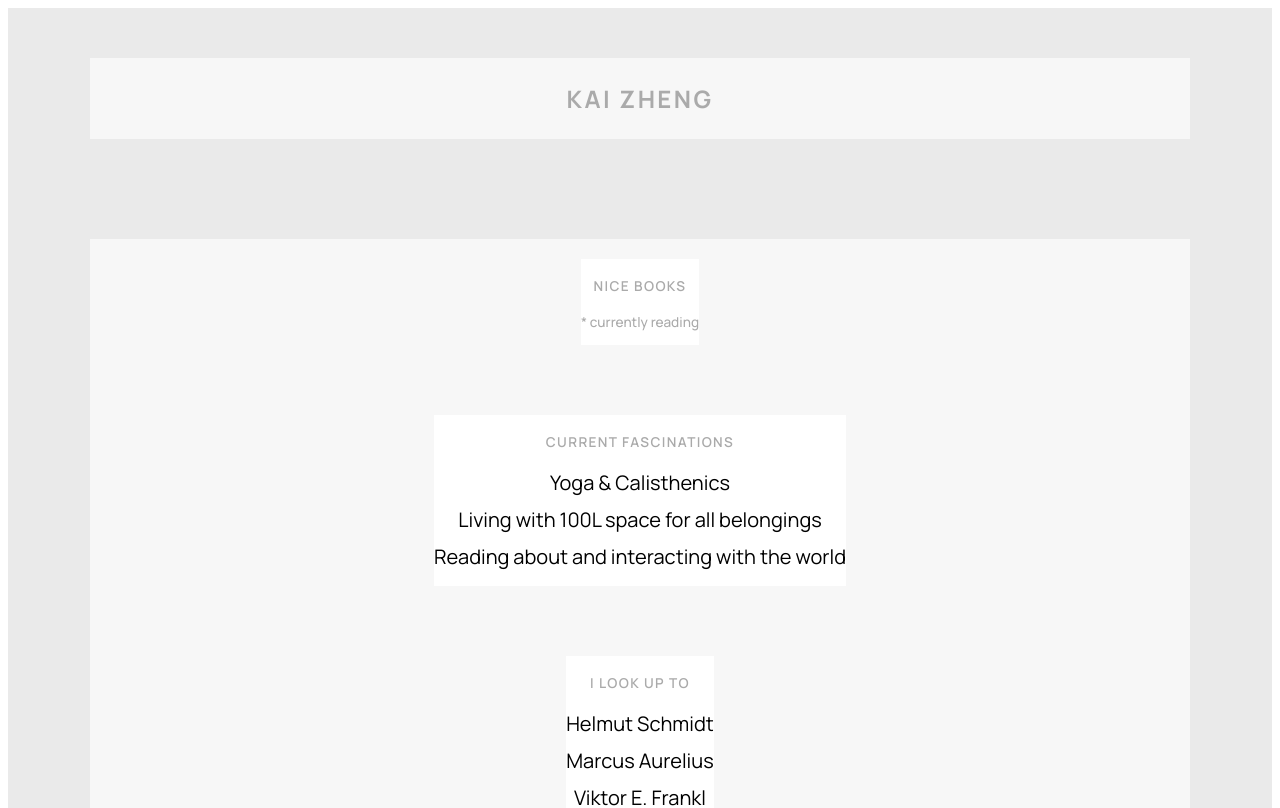
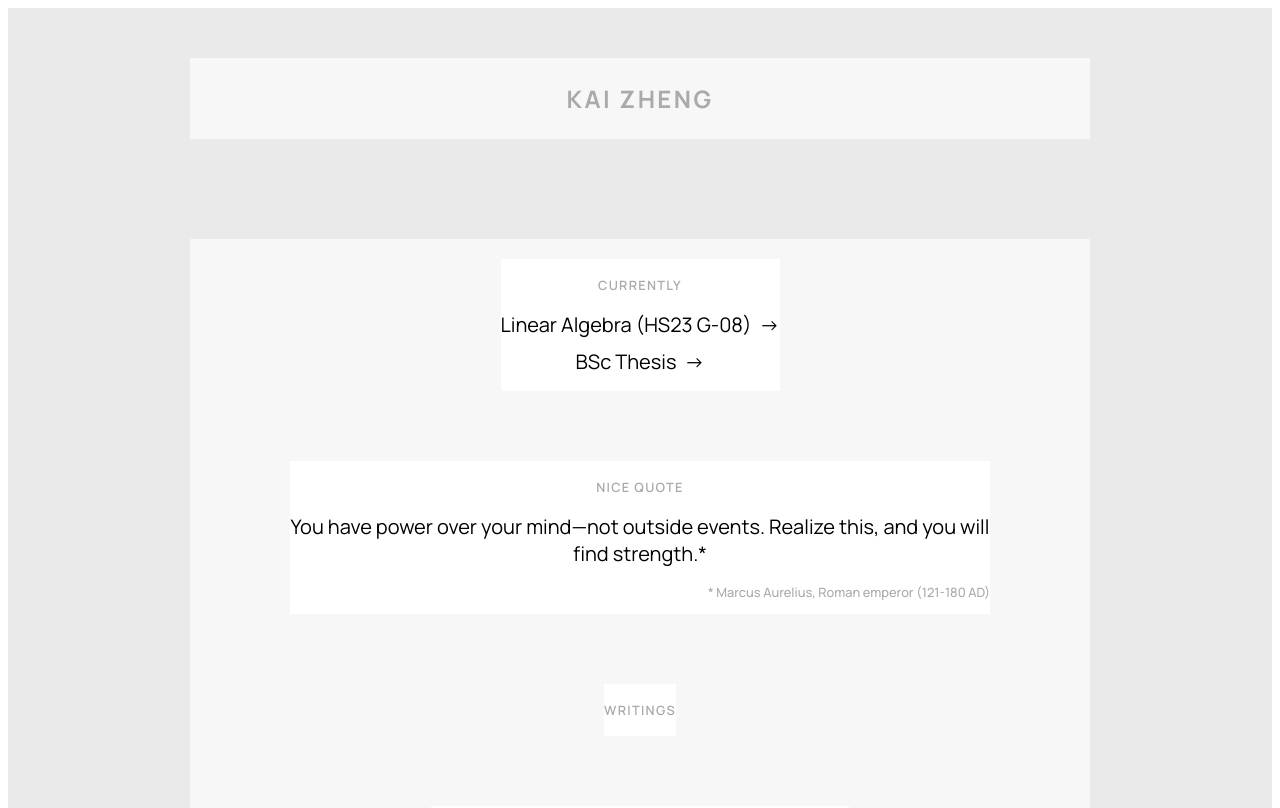
Before and after one commit to kaizhengde/kaizhengde, a React (Vite) app: page / in a window 1280 px wide. Shown: the top 808 px of the page. Built offline with nearby package versions, Linux system fonts and the light colour scheme.

Commit message:
home version 1.1 (setup complete)

```diff
--- a/src/app/home/home-contents.tsx
+++ b/src/app/home/home-contents.tsx
@@ -5,11 +5,37 @@ const HomeContents = () => {
     <section className="section-content">
       <div className="div-layer-text">
         <ListContent
-          title="NICE BOOKS"
+          title="CURRENTLY"
+          listItems={[
+            <a href="">Linear Algebra (HS23 G-08)</a>,
+            <a href="">BSc Thesis</a>,
+          ]}
+        />
+
+        <ListContent
+          title="NICE QUOTE"
+          listItems={[
+            "You have power over your mind—not outside events. Realize this, and you will find strength.*"
+          ]}
+          footnote="Marcus Aurelius, Roman emperor (121-180 AD)"
+        />
+
+        <ListContent
+          title="WRITINGS"
           listItems={[
 
           ]}
-          footnote="currently reading"
+        />
+
+        <ListContent
+          title="NICE BOOKS"
+          listItems={[
+            "Meditations, Marcus Aurelius",
+            "赢家法则, 博多舍费尔",
+            "Trotzdem Ja zum Leben sagen, Viktor E. Frankl",
+            <a href="">Books 2024</a>,
+            <a href="">Books 2023</a>,
+          ]}
         />
 
         <ListContent
--- a/src/css/fonts.css
+++ b/src/css/fonts.css
@@ -67,9 +67,9 @@
   --kai-font-size-h1: 2.5em;
   --kai-font-size-h2: 2em;
   --kai-font-size-h3: 1.5em;
-  --kai-font-size-h4: 0.85em;
+  --kai-font-size-h4: 0.8em;
   --kai-font-size-paragraph: 1.25em;
-  --kai-font-size-footnote: 0.85em;
+  --kai-font-size-footnote: 0.8em;
   --kai-font-weight-extra-light: 200;
   --kai-font-weight-light: 300;
   --kai-font-weight-normal: 400;
--- a/src/css/sections.css
+++ b/src/css/sections.css
@@ -4,7 +4,7 @@
   flex-direction: column;
   align-items: center;
   justify-content: center;
-  padding: 50px 20px;
+  padding: 50px 100px;
   max-width: 1700px;
   position: relative;
   background-color: var(--kai-grey);
--- a/src/index.css
+++ b/src/index.css
@@ -1,5 +1,10 @@
 @import url('@/css/fonts.css');
 @import url('@/css/colors.css');
+
+*
+{
+  box-sizing: border-box;
+}
 
 body
 {
```
